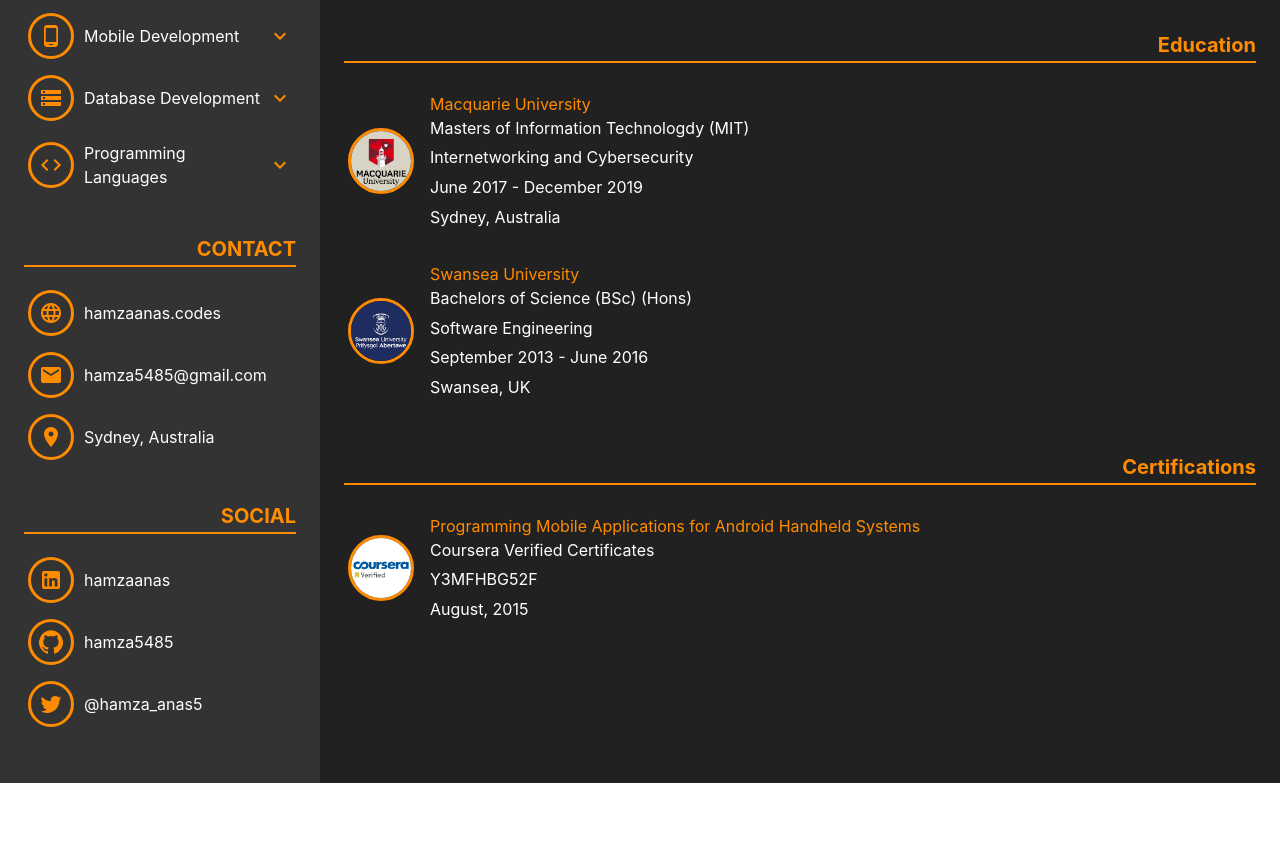
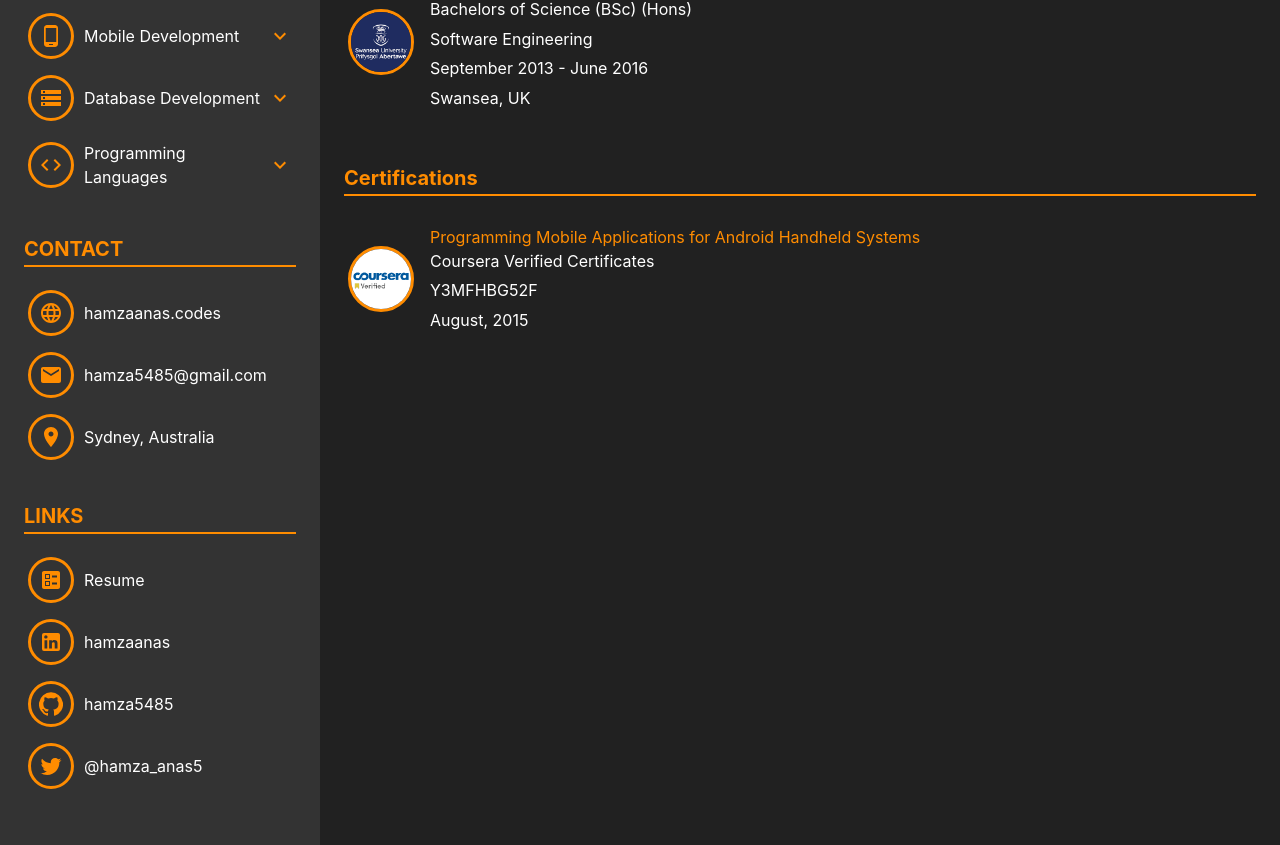
Before and after one commit to hamza5485/ReactMaterialCV, a React (Create React App) app: page / in a window 1280 px wide. Shown: the part 794-1639 px from the top of the page. Before the commit the page ends 1577 px from the top, so only its background shows below. Built offline with nearby package versions, Linux system fonts and the light colour scheme.

Commit message:
section heading on left && profileData=>resume

```diff
--- a/src/assets/data/profileData.js
+++ b/src/assets/data/profileData.js
@@ -3,12 +3,13 @@ const profile = {
 	title: "Software Engineer",
 	summary: "Lorem ipsum dolor sit amet, consectetur adipiscing elit. Cras accumsan, enim vel posuere scelerisque, mauris odio viverra odio,nec egestas turpis magna vitae enim. Donec mauris est, vestibulum a tellus ac,mollis sagittis arcu. Nunc in sagittis erat. Nullam fermentum, diam et venenatis maximus,leo mi imperdiet lacus, vel sollicitudin turpis lacus id lectus. Donec ultrices laoreet efficitur.",
 	contact: {
-		website: { text: "hamzaanas.codes", link: "https://www.hamzaanas.codes" },
+		website: { text: "hamzaanas.codes", link: "https://hamzaanas.codes" },
 		email: { text: "hamza5485@gmail.com", link: "mailto:hamza5485@gmail.com" },
 		// number: { text: "NUMBER HERE", link: "tel:NUMBER_HERE" },
 		location: { text: "Sydney, Australia" }
 	},
-	social: {
+	links: {
+		resume: { text: "Resume", link: "https://resume.hamzaanas.codes" },
 		linkedin: { text: "hamzaanas", link: "https://www.linkedin.com/in/hamzaanas/" },
 		github: { text: "hamza5485", link: "https://github.com/hamza5485" },
 		twitter: { text: "@hamza_anas5", link: "https://twitter.com/hamza_anas5" }
--- a/src/assets/styles/styles.js
+++ b/src/assets/styles/styles.js
@@ -29,7 +29,7 @@ export const section = {
 };
 
 export const sectionHeading = {
-    textAlign: 'end',
+    textAlign: 'start',
     color: COLORS.light,
     fontWeight: 'bold',
     borderBottom: `2px solid ${COLORS.light}`
@@ -37,7 +37,7 @@ export const sectionHeading = {
 
 export const summary = {
     color: '#ffffff',
-    textAlign: 'left',
+    textAlign: 'start',
     display: 'block'
 };
 
--- a/src/components/app/Body/Body.js
+++ b/src/components/app/Body/Body.js
@@ -271,12 +271,12 @@ const Body = () => {
                         }
                     />
                 </ListItem>
-                <List disablePadding component={'div'}>
-                    {obj.techStack.map((tech, i) => {
-                        /**
+                {/* <List disablePadding component={'div'}>
+                    {obj.techStack.map((tech, i) => { */}
+                        {/* /**
                          * fucks up responsive design on very small screens
-                         */
-                        return (
+                         */ }
+                        {/* return (
                             <ListItem key={i} className={classes.nested}>
                                 {tech.stack.map((el, j) => {
                                     return <Chip
@@ -300,11 +300,20 @@ const Body = () => {
                             </ListItem>
                         )
                     })}
-                </List>
+                </List> */}
             </div>
         )
     };
 
+    /**
+     * make separate component as ExpandableList
+     * contains two elements:
+     *      ~> List containing work experience (current implementation)
+     *      ~> slide in drawer containing position details
+     *      ~> list item (work experience) click will trigger slide in drawer
+     *          > Persistant Drawer
+     *          > https://material-ui.com/components/drawers/
+     */
     const getExpereience = () => {
         return (
             <div className={classes.section}>
--- a/src/components/app/Sidebar/Sidebar.js
+++ b/src/components/app/Sidebar/Sidebar.js
@@ -22,6 +22,7 @@ import StorageIcon from '@material-ui/icons/Storage';
 import PhoneAndroidIcon from '@material-ui/icons/PhoneAndroid';
 import CloudIcon from '@material-ui/icons/Cloud';
 import BrushIcon from '@material-ui/icons/Brush';
+import BallotIcon from '@material-ui/icons/Ballot';
 import {
     COLORS,
     typo,
@@ -121,29 +122,30 @@ const Sidebar = () => {
         </div>
     );
 
-    const social = () => (
+    const links = () => (
         <div className={classes.section}>
             <Typography variant="h6" className={classes.sectionHeading} gutterBottom>
-                SOCIAL
+                LINKS
             </Typography>
             <List>
-                {Object.keys(data.social).map((obj, i) => {
+                {Object.keys(data.links).map((obj, i) => {
                     return (
                         <ListItem
                             key={i}
                             className={classes.listItem}
                             component="a"
-                            href={data.social[obj].hasOwnProperty("link") ? data.social[obj].link : "#"}
+                            href={data.links[obj].hasOwnProperty("link") ? data.links[obj].link : "#"}
                             target="_blank"
                         >
                             <ListItemAvatar>
                                 <Avatar className={classes.avatar}>
+                                    {obj === "resume" && <BallotIcon />}
                                     {obj === "linkedin" && <LinkedInIcon />}
                                     {obj === "github" && <GitHubIcon />}
                                     {obj === "twitter" && <TwitterIcon />}
                                 </Avatar>
                             </ListItemAvatar>
-                            <ListItemText primary={data.social[obj].text} className={classes.summary} />
+                            <ListItemText primary={data.links[obj].text} className={classes.summary} />
                         </ListItem>
                     );
                 })}
@@ -246,7 +248,7 @@ const Sidebar = () => {
             {summary()}
             {skills()}
             {contactMe()}
-            {social()}
+            {links()}
         </div>
     );
 };
```
